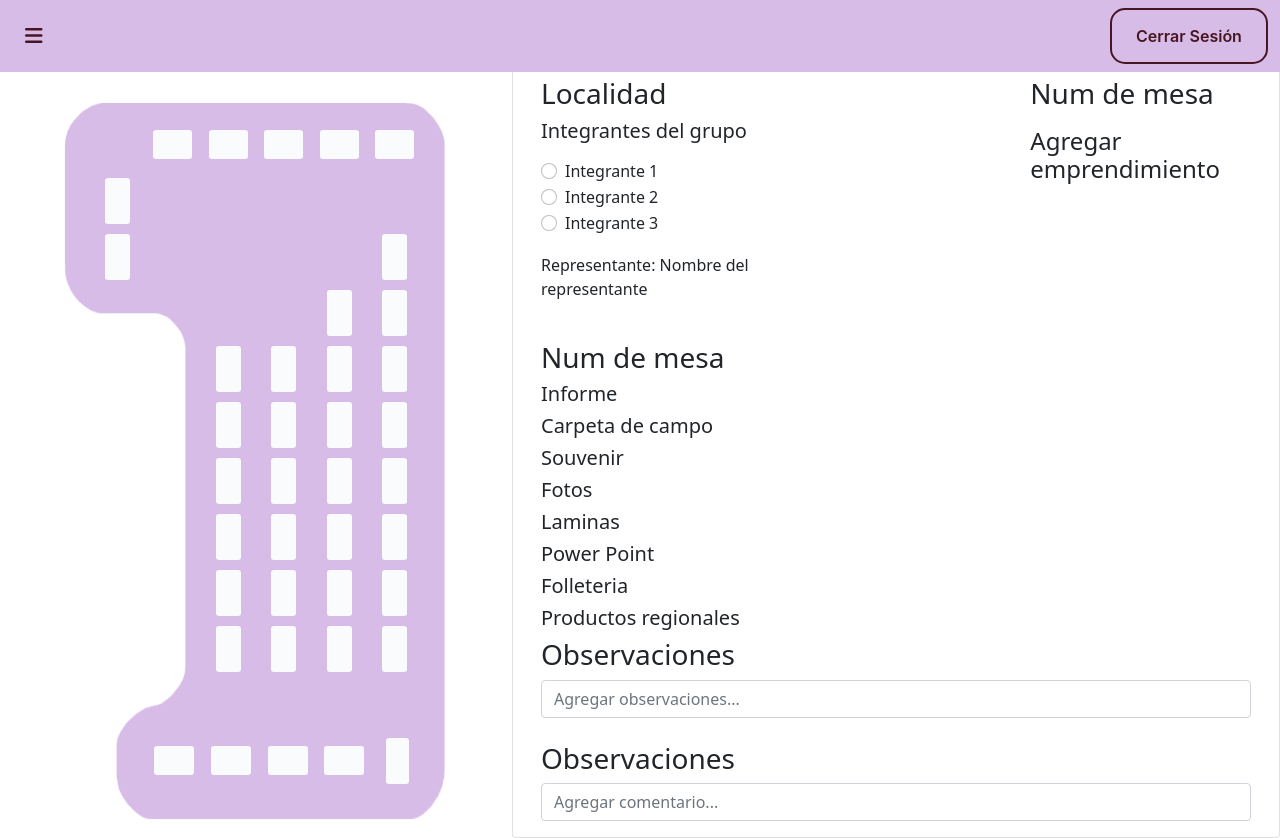
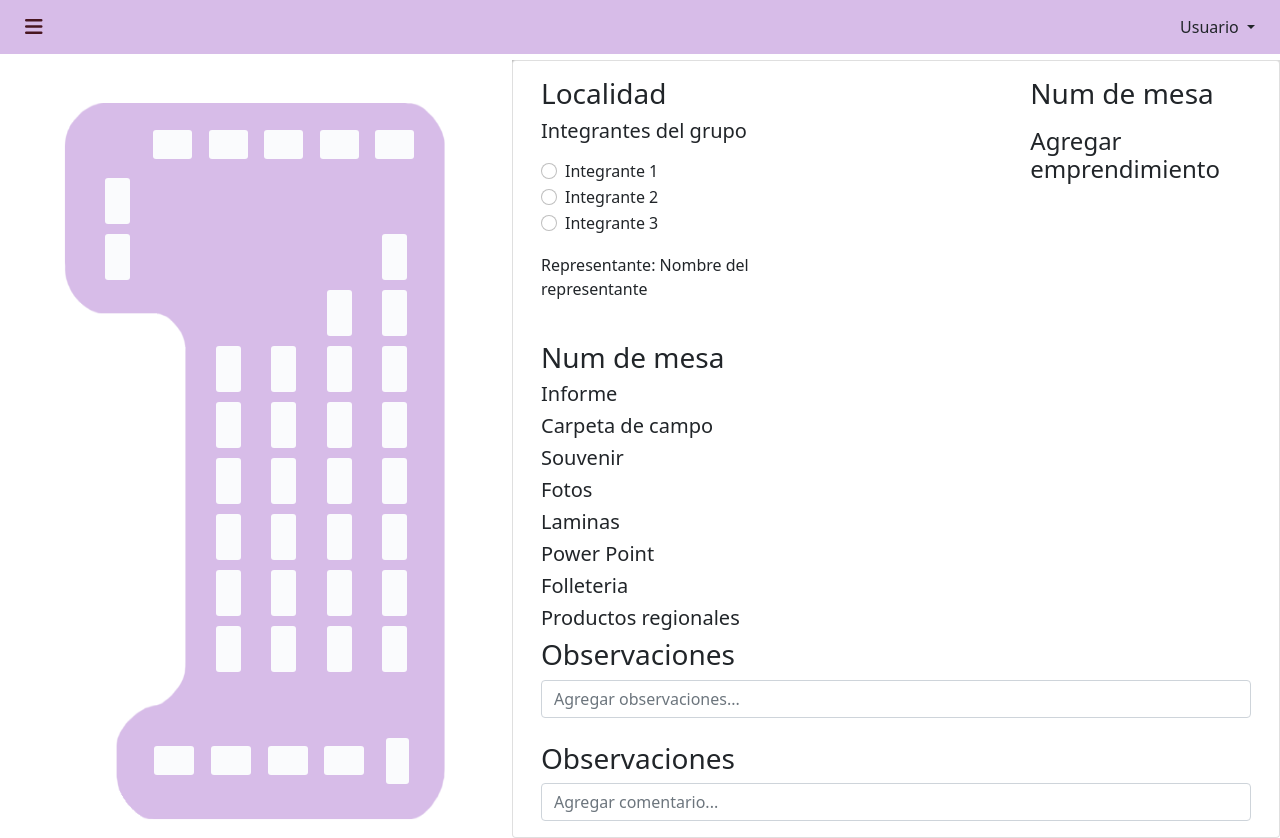
Before and after one commit to NAWUI/sist_Turismo, a PHP site: page /map.php in a window 1280 px wide. Run offline with PHP 8.4, Linux system fonts and the light colour scheme; data that the repository does not hold is empty; some libraries are stand-ins or nearby versions.

Commit message:
Sidebar adjust

```diff
--- a/css/style.css
+++ b/css/style.css
@@ -1,3 +1,10 @@
+/********** Template CSS **********/
+:root {
+  --primary: #1692eb;
+  --secondary: #191C24;
+  --light: #6C7293;
+  --dark: #000000;
+}
 /* Estilos generales */
 body {
     margin: 0;
--- a/header.php
+++ b/header.php
@@ -15,9 +15,18 @@
                         <i class="fas fa-bars text-light"></i>
 
                 </button>
-                <!-- BOTON DE CERRAR SESION -->
-                   <a href="logout.php"><button class="button-28" role="button">Cerrar Sesión</button></a>
-                <!-- BOTON DE CERRAR SESION FIN-->
+                <!-- BOTON DE CERRAR SESION
+                   <a ><button class="button-28" role="button">Cerrar Sesión</button></a>
+                BOTON DE CERRAR SESION FIN-->
+                <div class="dropdown">
+                <button class="btn dropdown-toggle" type="button" data-bs-toggle="dropdown" aria-expanded="false">
+                    Usuario
+                </button>
+                <ul class="dropdown-menu" style="min-width: 3rem;">
+                    <li><a class="dropdown-item" href="#">Salir</a></li>
+                </ul>
+                </div>
+
                 </div>
             </nav>
             <!-- HEADER QUE SE MUESTRA DE BASE FIN -->
@@ -32,17 +41,15 @@
                     <a class="closebtn" id="close">&times;</a>
                     <h1 class="sidenav-title">Sistema de Jornadas Turísticas</h1>
                     <br>
-                    <div class="sideButtonsContainer">
-                        <a class="sideButtons " href="map.php">Mapa</a>
+                        <a class="sideButtons d-flex align-items-center" href="map.php"><i class="bi bi-map-fill" style="margin-right: 1vw;"></i> Mapa</a>
 
-                        <a class="sideButtons " href="registro.php">Registro</a>
+                        <a class="sideButtons d-flex align-items-center" href="registro.php"><i class="bi bi-person-fill" style="margin-right: 1vw;"></i>Registro</a>
 
-                        <a class="sideButtons " href="localidades.php">Lista de localidades</a>
+                        <a class="sideButtons d-flex align-items-center" href="localidades.php"><i class="bi bi-geo-alt-fill" style="margin-right: 1vw;"></i>Lista de localidades</a>
 
-                        <a class="sideButtons " href="carga_grupo.php">Inscripción de Proyectos</a>
+                        <a class="sideButtons d-flex align-items-center" href="carga_grupo.php"><i class="bi bi-textarea-resize" style="margin-right: 1vw;"></i>Inscripción de Proyectos</a>
 
-                        <a class="sideButtons " href="carga_almyprof.php">Carga de Alumnos y Profesores</a>
-                    </div>
+                        <a class="sideButtons d-flex align-items-center" href="carga_almyprof.php"><i class="bi bi-person-circle" style="margin-right: 1vw;"></i>Carga de Personas</a>
                 </div>
             </div>
             <!-- SIDEBAR QUE APARECE FIN -->
--- a/map.php
+++ b/map.php
@@ -15,6 +15,8 @@
     <title>Sistema de Jornadas Turísticas</title>
     <link rel="stylesheet" href="css/style.css">
     <link rel="stylesheet" href="https://cdnjs.cloudflare.com/ajax/libs/font-awesome/6.4.0/css/all.min.css">
+    <!-- Option 1: Include in HTML -->
+    <link rel="stylesheet" href="https://cdn.jsdelivr.net/npm/bootstrap-icons@1.3.0/font/bootstrap-icons.css">
     <link href="https://cdn.jsdelivr.net/npm/bootstrap@5.0.2/dist/css/bootstrap.min.css" rel="stylesheet" integrity="sha384-EVSTQN3/azprG1Anm3QDgpJLIm9Nao0Yz1ztcQTwFspd3yD65VohhpuuCOmLASjC" crossorigin="anonymous">
     <script src="https://code.jquery.com/jquery-3.6.0.min.js"></script>
 
@@ -24,55 +26,6 @@
            <?php
                 include("header.php");
             ?>
-            <!-- HEADER QUE SE MUESTRA DE BASE
-            <nav class="navbar navbar-light bg-customBlue" style="z-index: 1;">
-                <div class="container-fluid" id="menuToggle">
-                    <button
-                        class="navbar-toggler"
-                        type="button"
-                        data-mdb-toggle="collapse"
-                        data-mdb-target="#navbarToggleExternalContent2"
-                        aria-controls="navbarToggleExternalContent1"
-                        aria-expanded="false"
-                        aria-label="Toggle navigation"
-                        id="open"
-                    >
-                        <i class="fas fa-bars text-light"></i>
-
-                </button>
-                 BOTON DE CERRAR SESION
-                    <a href="index.html"><button class="button-28" role="button">Cerrar Sesión</button></a>
-                BOTON DE CERRAR SESION FIN
-                </div>
-            </nav>
-            HEADER QUE SE MUESTRA DE BASE FIN -->
-
-            <!-- DIV DE OSCURIDAD -->
-            <div id="oscuro" class="test" style="display: none;"></div>
-            <!-- DIV DE OSCURIDAD  FIN-->
-
-            <!-- SIDEBAR QUE APARECE -->
-            <div id="mySidenav" class="sidenav" style="z-index: 3;">
-                <div class="sidenav-content" id="sidenavContent">
-                    <a class="closebtn" id="close">&times;</a>
-                    <h1 class="sidenav-title">Sistema de Jornadas Turísticas</h1>
-                    <br>
-                    <div class="sideButtonsContainer">
-                        <a class="sideButtons " href="map.php">Mapa</a>
-
-                        <a class="sideButtons " href="registro.php">Registro</a>
-
-                        <a class="sideButtons " href="localidades.php">Lista de localidades</a>
-
-                        <a class="sideButtons " href="carga_grupo.php">Inscripción de Proyectos</a>
-
-                        <a class="sideButtons " href="carga_almyprof.php">Carga de Alumnos y Profesores</a>
-                    </div>
-                </div>
-            </div>
-            <!-- SIDEBAR QUE APARECE FIN -->
-
-        </div>
         <!-- HEADER FIN -->
 
 
```
Also changed, not shown: other parts of css/style.css (+22 -7 lines).
